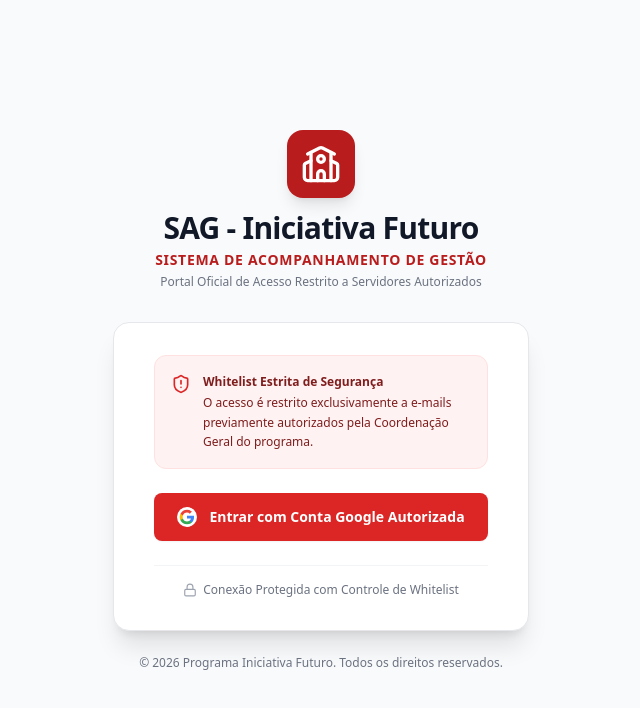
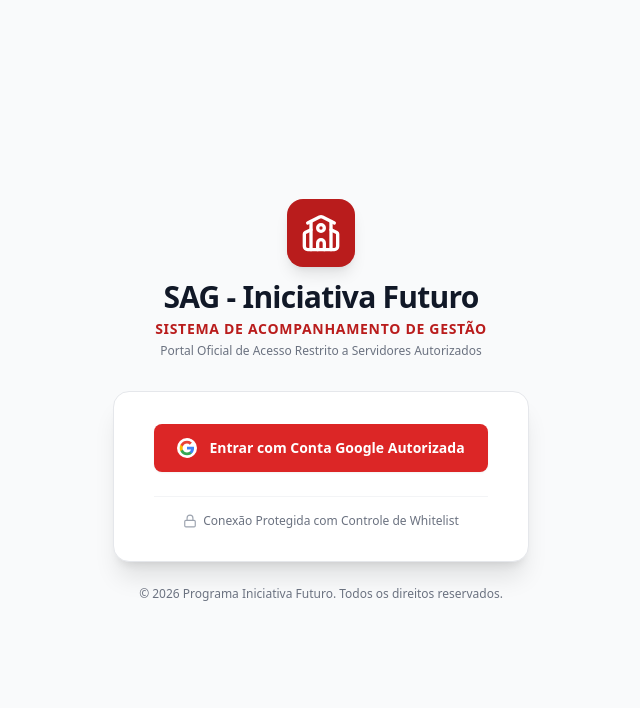
Before and after one commit to bolaojpa/sag, a Next.js app: page /login in a window 1280 px wide. Shown: the top 708 px of the page, without its empty margins (319-959 px from the left). Built offline with nearby package versions, Linux system fonts and the light colour scheme; no server answers.

Commit message:
style: Clean up login card UI, displaying warning box only for unauthorized attempts

```diff
--- a/src/app/login/page.tsx
+++ b/src/app/login/page.tsx
@@ -66,14 +66,6 @@ export default function LoginPage() {
       {/* Card Principal de Login */}
       <div className="mt-8 sm:mx-auto sm:w-full sm:max-w-md px-4">
         <div className="bg-white py-8 px-6 shadow-xl rounded-2xl border border-gray-200 sm:px-10 space-y-6">
-          <div className="bg-brand-50 p-4 rounded-xl border border-brand-100 flex items-start gap-3">
-            <ShieldAlert className="w-5 h-5 text-brand-600 shrink-0 mt-0.5" />
-            <div className="text-xs text-brand-900 leading-relaxed font-medium">
-              <span className="font-bold block text-brand-950 mb-0.5">Whitelist Estrita de Segurança</span>
-              O acesso é restrito exclusivamente a e-mails previamente autorizados pela Coordenação Geral do programa.
-            </div>
-          </div>
-
           {errorMsg && (
             <div className="bg-red-50 text-red-800 p-4 rounded-xl border-2 border-red-300 text-xs flex items-start gap-3 shadow-sm animate-pulse">
               <AlertCircle className="w-5 h-5 shrink-0 text-red-600 mt-0.5" />
```
